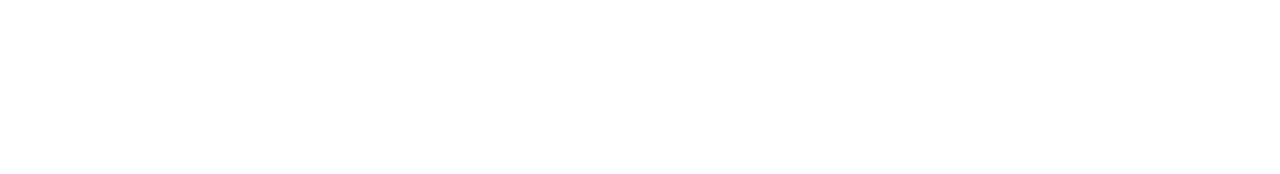
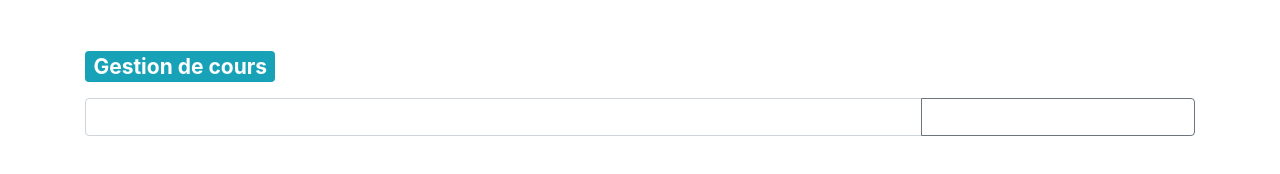
Before and after one commit to AchrafRehioui/ApplicationWebGestionCours, a plain HTML site: page index.html in a window 1280 px wide. Drawn offline with nearby package versions, Linux system fonts and the light colour scheme.

Commit message:
Partie 1  interface user UI

```diff
--- a/index.html
+++ b/index.html
@@ -4,10 +4,20 @@
     <meta charset="UTF-8">
     <meta name="viewport" content="width=device-width, initial-scale=1.0">
     <title>Document</title>
+    <link rel="stylesheet" href="https://stackpath.bootstrapcdn.com/bootstrap/4.5.2/css/bootstrap.min.css" integrity="sha384-JcKb8q3iqJ61gNV9KGb8thSsNjpSL0n8PARn9HuZOnIxN0hoP+VmmDGMN5t9UJ0Z" crossorigin="anonymous">
 </head>
 <body>
 
-
+<div class="container my-5">
+  <h3 class="my-3"><span class="badge badge-info">Gestion de cours</span></h3>
+  <form action="">
+    <div class="input-group">
+      <input type="text" class="form-control" id="course">
+      <div class="input-group-append"><input type="text" class="btn btn-outline-secondary"></div>
+    </div>
+  </form>
+  <ul class="list-group"></ul>
+</div>
 
 
     <!-- The core Firebase JS SDK is always required and must be listed first -->
```
